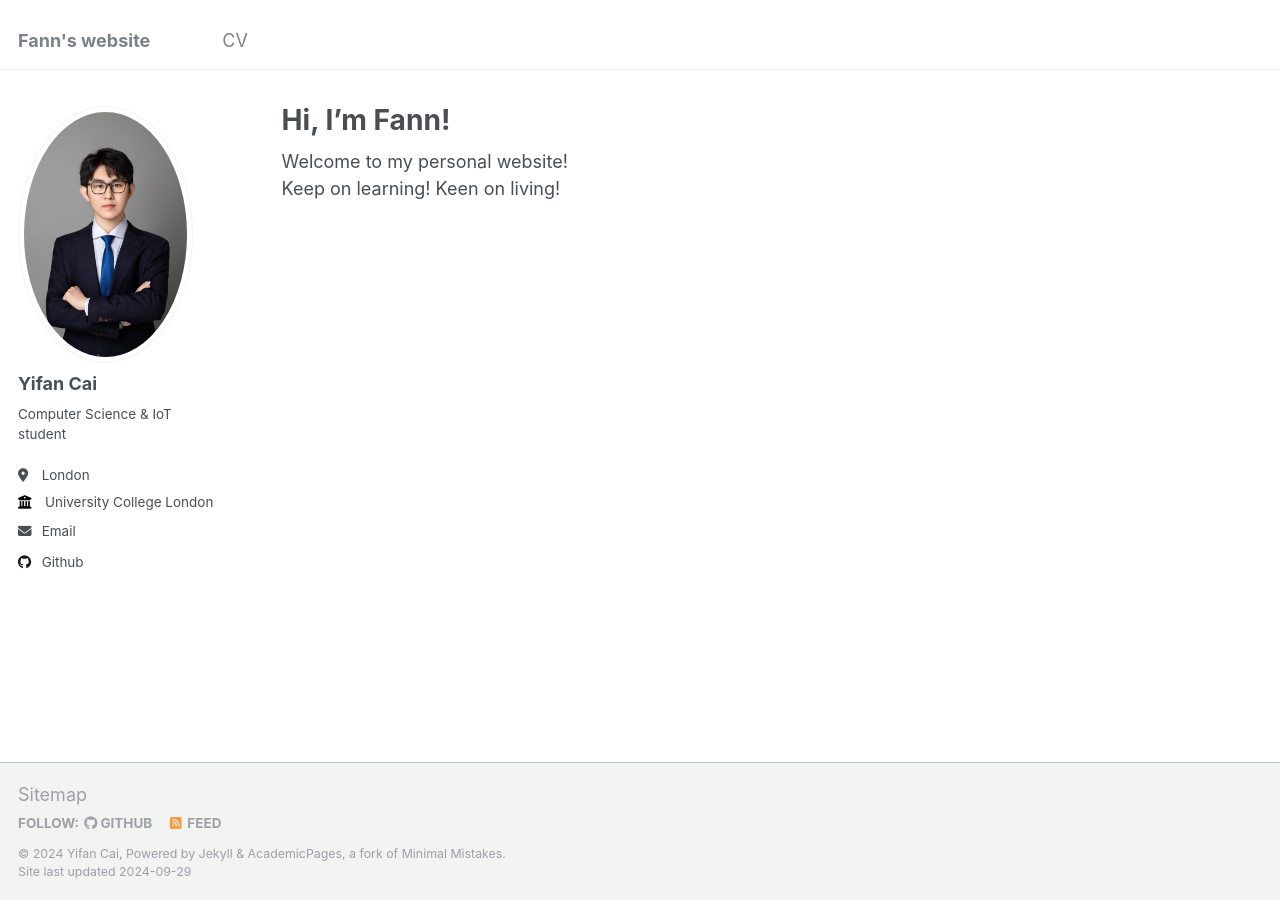
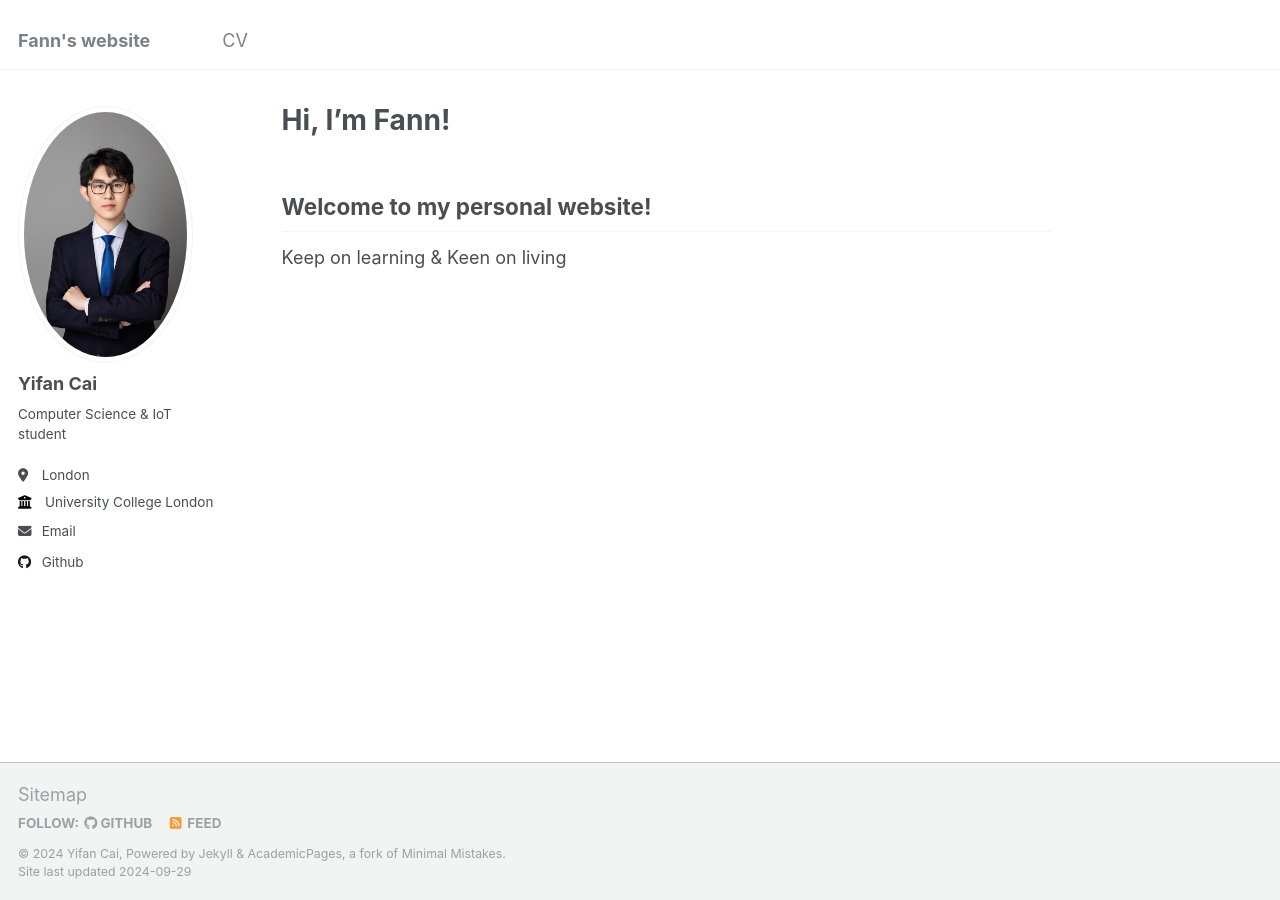
Before and after one commit to chrysanthemum-boy/chrysanthemum-boy.github.io, a Jekyll site: the page built from _pages/about_me.md, in a window 1280 px wide. Built offline with Jekyll 4.4.1, drawn with Linux system fonts in a browser that asks for light colours.

Commit message:
fix the / in the url

```diff
--- a/_config.yml
+++ b/_config.yml
@@ -8,12 +8,12 @@
 
 # Basic Site Settings
 locale                   : "en-US"
-title                    : "Fann's website "
+title                    : "Fann's website"
 title_separator          : "-"
 name                     : &name "Yifan Cai"
 description              : &description "Keep on learning, keen on living!"
-url                      : https://chrysanthemum-boy.github.io/ # the base hostname & protocol for your site e.g. "https://mmistakes.github.io"
-baseurl                  :  # the subpath of your site, e.g. "/blog"
+url                      : https://chrysanthemum-boy.github.io # the base hostname & protocol for your site e.g. "https://mmistakes.github.io"
+baseurl                  : "" # the subpath of your site, e.g. "/blog"
 repository               : "chrysanthemum-boy/chrysanthemum-boy.github.io"
 
 # Site Author - The following control what appear as part of the author content on the side bar.
--- a/_pages/about_me.md
+++ b/_pages/about_me.md
@@ -7,5 +7,5 @@ redirect_from:
   - /about.html
 ---
 
-Welcome to my personal website!
-Keep on learning! Keen on living!
+## Welcome to my personal website!
+Keep on learning & Keen on living
```
